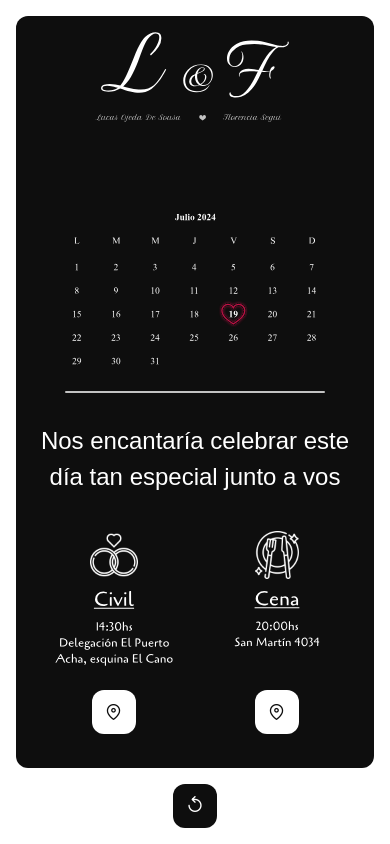
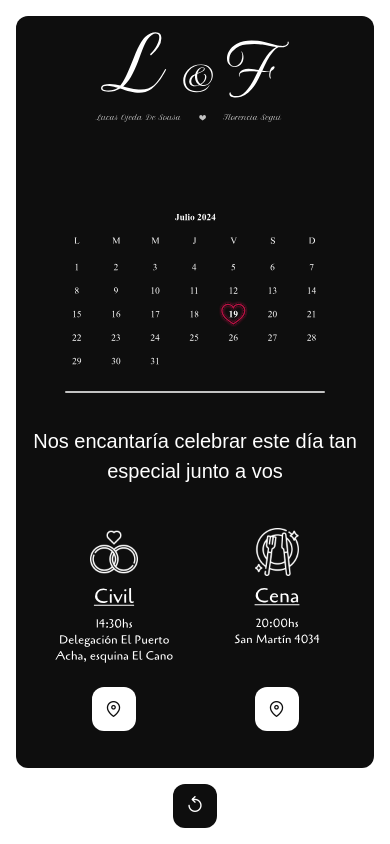
Before and after one commit to lukway-dev/wedding-invitation, a Next.js app: page /wedding-invitation/ in a window 390 px wide. Built offline with nearby package versions, Linux system fonts and the light colour scheme; a web font is replaced by a local one.

Commit message:
[Fix] Font size in mobile

```diff
--- a/src/app/page.tsx
+++ b/src/app/page.tsx
@@ -1,5 +1,5 @@
 'use client'
-import { memo, useEffect, useRef, useState } from 'react'
+import { useEffect, useRef, useState } from 'react'
 import Image from 'next/image'
 import Link from 'next/link'
 import { Toast } from 'primereact/toast'
@@ -9,7 +9,6 @@ import CivilImage from '@/assets/images/civil.png'
 import DinnerImage from '@/assets/images/dinner.png'
 
 
-const MAX_TIME_VALUE = 10
 const CVU = '0000003100090356031917'
 
 
@@ -109,8 +108,7 @@ const HomePage = () => {
             </div>
             <div className="HomePage__Divisor"></div>
             <div className="w-full h-full flex flex-col justify-around items-center">
-              {/* <Title/> */}
-              <span className='text-center text-[24px]'>
+              <span className='HomePage__Title text-center'>
                 Nos encantaría celebrar este día tan especial junto a vos
               </span>
               <Schedule/>
--- a/src/styles/pages/HomePage.sass
+++ b/src/styles/pages/HomePage.sass
@@ -63,6 +63,8 @@
     &:hover
       color: #0e0e0e
       background: darken(#fff, 10%)
+  &__Title
+    font-size: 24px
   &__Texts
     max-width: 90%
   &__Copy
@@ -97,6 +99,8 @@
       background: lighten(#0e0e0e, 10%)
 
 @media (max-width: 824px)
+  body
+    font-size: 14px
   .HomePage
     justify-content: flex-start
     &__Card
@@ -115,6 +119,8 @@
         max-height: 90px
       &-Calendar
         height: 180px
+    &__Title
+      font-size: 20px
     &__Divisor
       height: 4px
       width: 80%
```
Also changed, not shown: public/manifest.json.
